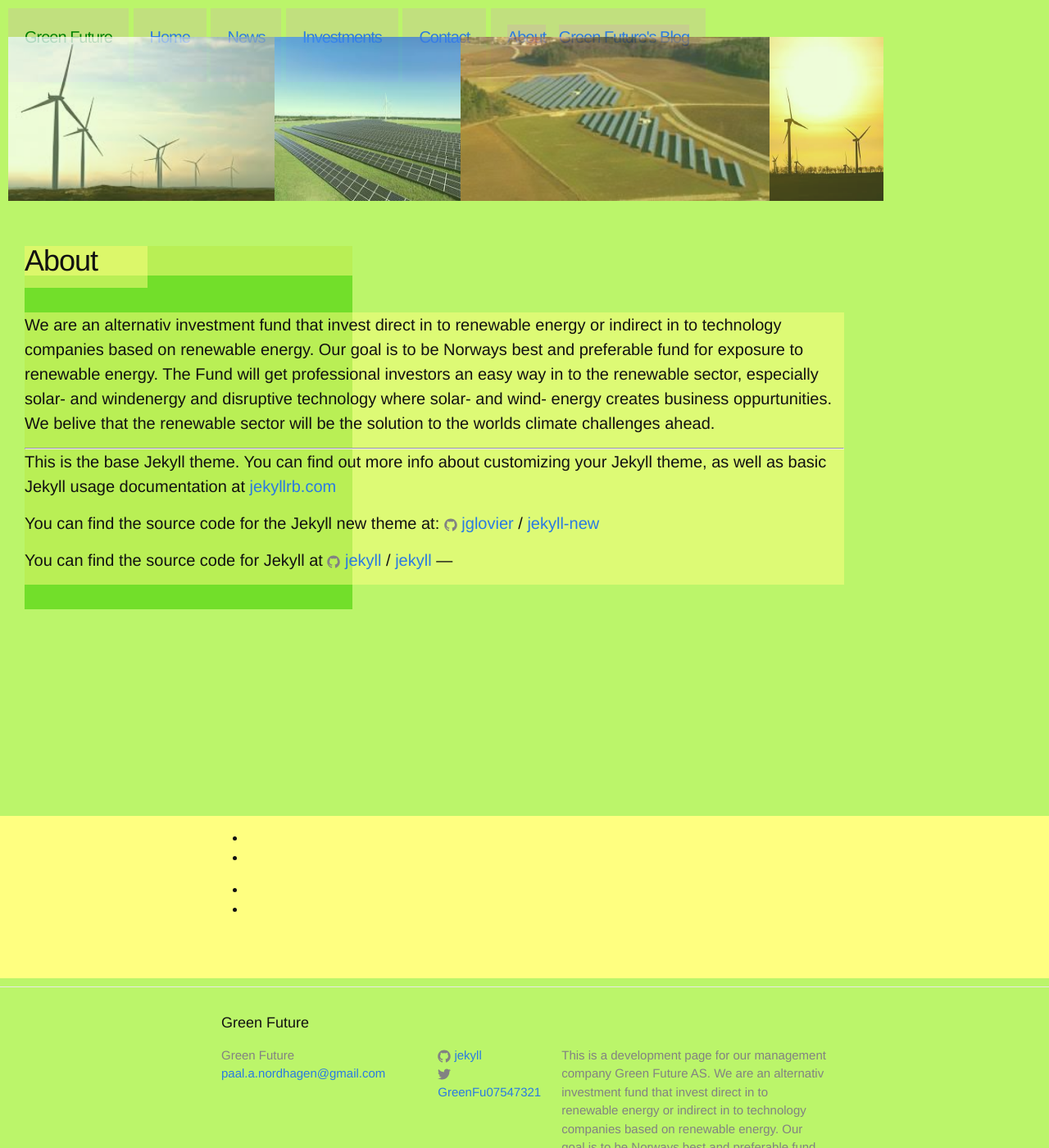
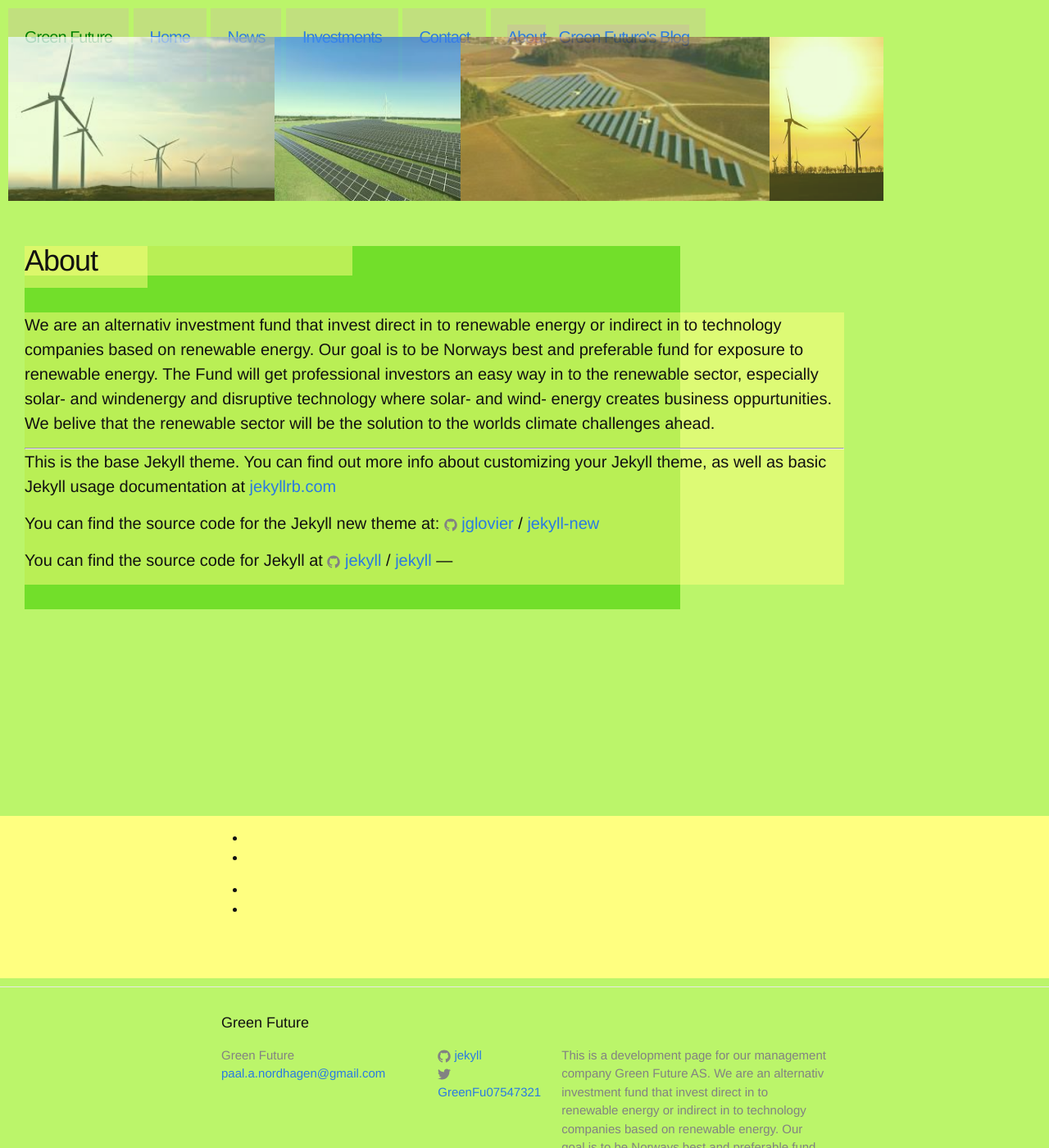
Before and after one commit to Paal-August/Paal-August.github.io, a Jekyll site: the page built from about.md, in a window 1280 px wide and 1400 px high. Shown: the whole window at 82% size. Built offline with Jekyll 4.4.1, drawn with Linux system fonts in a browser that asks for light colours.

Commit message:
Update _layout.scss

```diff
--- a/_sass/_layout.scss
+++ b/_sass/_layout.scss
@@ -350,7 +350,7 @@
    margin:300px 0 0 0;
    font-size: 20px;
    grid-gap: 1px;
-   width:400px;
+   width:800px;
    float:left;
    background-color:#72DF2A;
 
@@ -426,7 +426,7 @@
      margin:300px 0 0 0;
      font-size: 20px;
      grid-gap: 1px;
-     width:1000px;
+     width:500px;
      float:right;
      padding:20px;
      background-color: #72DF2A;
```
